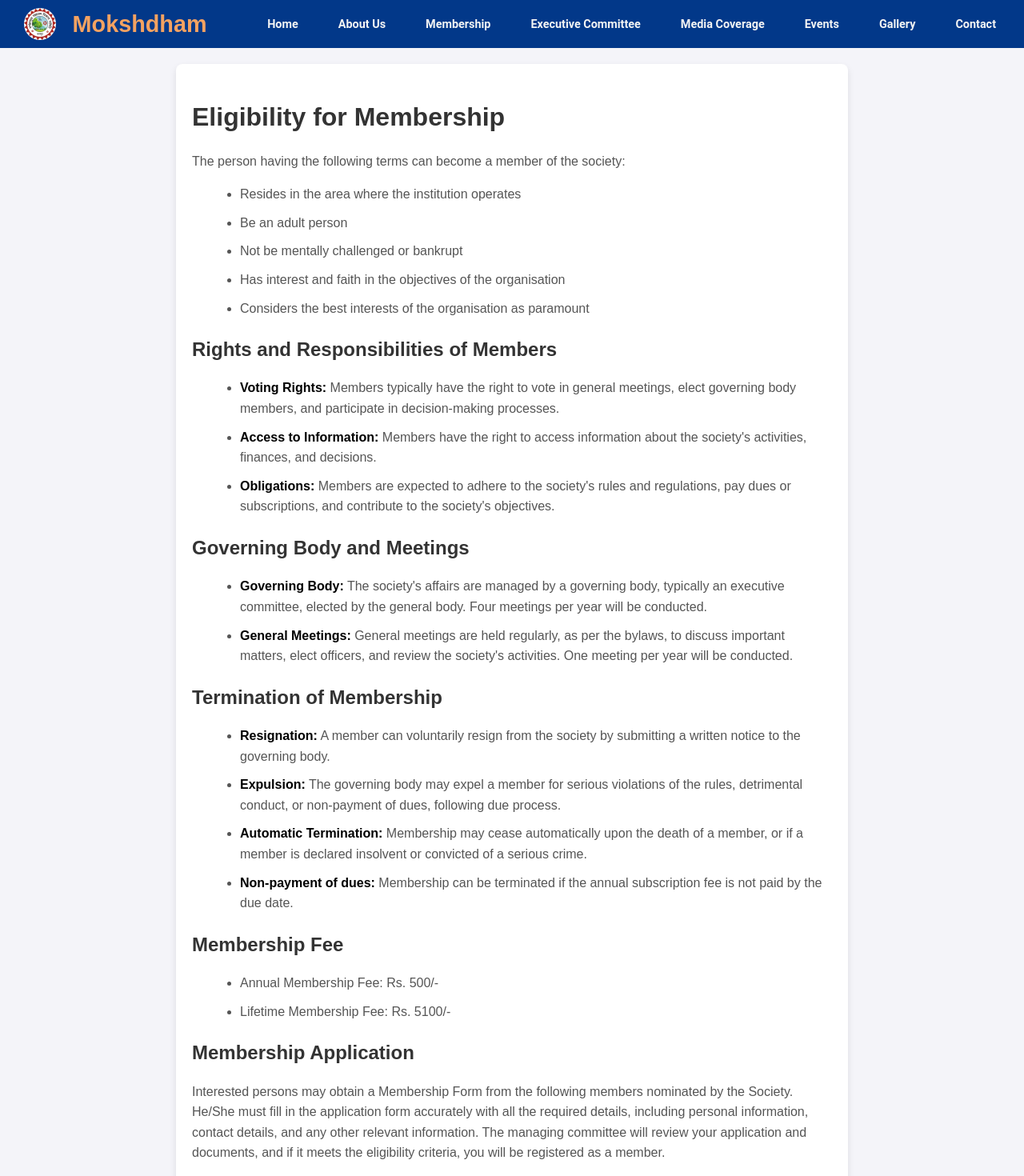
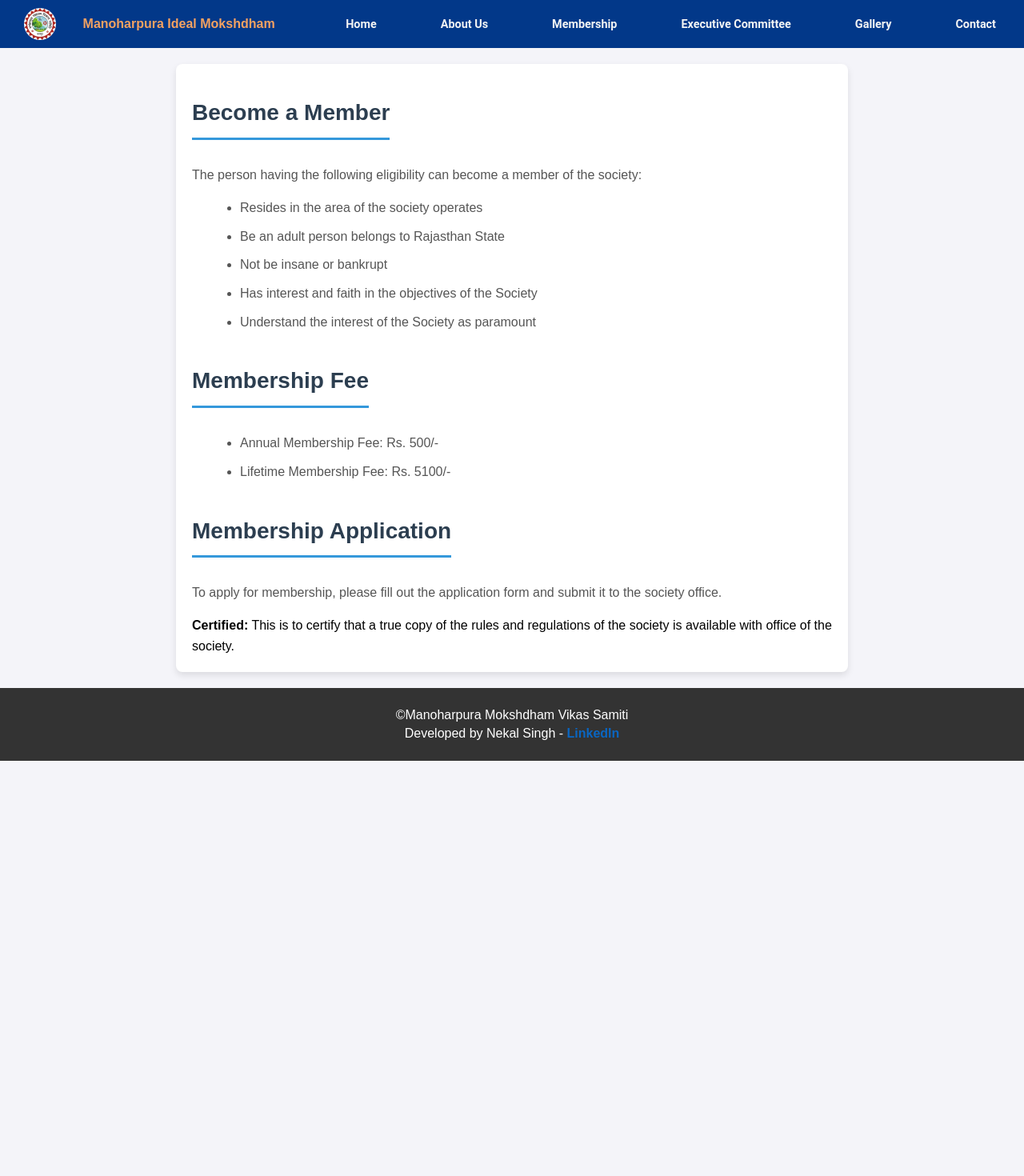
Before and after one commit to nekalsalaria/05_mokshdham, a React (Vite) app in the folder frontend/: page /membership in a window 1280 px wide. Shown: the top 1470 px of the page at 80% size. After the commit the page ends 951 px from the top, so only its background shows below. Built offline with nearby package versions, Linux system fonts and the light colour scheme.

Commit message:
change navbar and membership styles

```diff
--- a/frontend/src/components/Membership.jsx
+++ b/frontend/src/components/Membership.jsx
@@ -4,53 +4,14 @@ import "../css/membership.css";
 const Membership = () => {
   return (
     <div className="membership">
-      <h1>Eligibility for Membership</h1>
-      <p>The person having the following terms can become a member of the society:</p>
+      <h1>Become a Member</h1>
+      <p>The person having the following eligibility can become a member of the society:</p>
       <ul>
-        <li>Resides in the area where the institution operates</li>
-        <li>Be an adult person</li>
-        <li>Not be mentally challenged or bankrupt</li>
-        <li>Has interest and faith in the objectives of the organisation</li>
-        <li>Considers the best interests of the organisation as paramount</li>
-      </ul>
-
-      <h2>Rights and Responsibilities of Members</h2>
-      <ul>
-        <li>
-          <strong>Voting Rights:</strong> Members typically have the right to vote in general meetings, elect governing body members, and participate in decision-making processes.
-        </li>
-        <li>
-          <strong>Access to Information:</strong> Members have the right to access information about the society's activities, finances, and decisions.
-        </li>
-        <li>
-          <strong>Obligations:</strong> Members are expected to adhere to the society's rules and regulations, pay dues or subscriptions, and contribute to the society's objectives.
-        </li>
-      </ul>
-
-      <h2>Governing Body and Meetings</h2>
-      <ul>
-        <li>
-          <strong>Governing Body:</strong> The society's affairs are managed by a governing body, typically an executive committee, elected by the general body. Four meetings per year will be conducted.
-        </li>
-        <li>
-          <strong>General Meetings:</strong> General meetings are held regularly, as per the bylaws, to discuss important matters, elect officers, and review the society's activities. One meeting per year will be conducted.
-        </li>
-      </ul>
-
-      <h2>Termination of Membership</h2>
-      <ul>
-        <li>
-          <strong>Resignation:</strong> A member can voluntarily resign from the society by submitting a written notice to the governing body.
-        </li>
-        <li>
-          <strong>Expulsion:</strong> The governing body may expel a member for serious violations of the rules, detrimental conduct, or non-payment of dues, following due process.
-        </li>
-        <li>
-          <strong>Automatic Termination:</strong> Membership may cease automatically upon the death of a member, or if a member is declared insolvent or convicted of a serious crime.
-        </li>
-        <li>
-          <strong>Non-payment of dues:</strong> Membership can be terminated if the annual subscription fee is not paid by the due date.
-        </li>
+        <li>Resides in the area of the society operates</li>
+        <li>Be an adult person belongs to Rajasthan State</li>
+        <li>Not be insane or bankrupt</li>
+        <li>Has interest and faith in the objectives of the Society</li>
+        <li>Understand the interest of the Society as paramount</li>
       </ul>
 
       <h2>Membership Fee</h2>
@@ -60,17 +21,10 @@ const Membership = () => {
       </ul>
 
       <h2>Membership Application</h2>
-      <p>
-        Interested persons may obtain a Membership Form from the following members nominated by the Society. He/She must fill in the application form accurately with all the required details, including personal information, contact details, and any other relevant information. The managing committee will review your application and documents, and if it meets the eligibility criteria, you will be registered as a member.
-      </p>
-      <ul>
-        <li>Mr. Shankar Lal Mourya - +91 9782154208</li>
-        <li>Mr. Ashok Kumar Joshi - +91 8239630520</li>
-      </ul>
+      <p>To apply for membership, please fill out the application form and submit it to the society office.</p>
 
-      <p>
-        <strong>Certified:</strong> This is the true copy of the Rules and Regulations available with the society.
-      </p>
+        <strong>Certified:</strong> This is to certify that a true copy of the rules and regulations of the society is available with office of the society.
+
     </div>
   );
 };
--- a/frontend/src/components/Navbar.jsx
+++ b/frontend/src/components/Navbar.jsx
@@ -12,7 +12,7 @@ const Navbar = () => {
   return (
     <nav className="navbar">
       <img src={logo} alt="Mokshdham Logo" />
-      <h1 className="logo">Mokshdham</h1>
+      <h1 className="logo">Manoharpura Ideal Mokshdham</h1>
 
       <ul className={isMobile ? "nav-links-mobile" : "nav-links"} onClick={() => setIsMobile(false)}>
         <li><Link to="/">Home</Link></li>
@@ -26,11 +26,11 @@ const Navbar = () => {
         </li>
 
         <li><Link to="/executive-members">Executive Committee</Link></li>
-        <li><Link to="/media">Media Coverage</Link></li>
+        {/* <li><Link to="/media">Media Coverage</Link></li> */}
 
-        <li className="dropdown">
+        {/* <li className="dropdown">
           <Link to="/events">Events</Link>
-        </li>
+        </li> */}
 
         <li className="dropdown">
           <Link to="/gallery">Gallery</Link>
--- a/frontend/src/css/membership.css
+++ b/frontend/src/css/membership.css
@@ -11,8 +11,13 @@
 
 .membership h1,
 .membership h2 {
-    color: #333333; /* Darker text for headings */
-    margin-bottom: 10px;
+    text-decoration: none;
+    color: #2c3e50; /* Darker heading color */
+    font-size: 28px;
+    margin-bottom: 15px;
+    border-bottom: 3px solid #3498db; /* Blue border for emphasis */
+    display: inline-block;
+    padding-bottom: 8px;
 }
 
 .membership p {
--- a/frontend/src/css/navbar.css
+++ b/frontend/src/css/navbar.css
@@ -18,7 +18,7 @@ body{
 
 /* Logo styling */
 .logo {
-  font-size: 1.8rem;
+  font-size: 1rem;
   font-weight: bold;
   color: #f4a261;
   cursor: pointer;
@@ -29,7 +29,7 @@ body{
 .nav-links {
   display: flex;
   list-style: none;
-  gap: 20px;
+  gap: 50px;
 }
 
 .nav-links li {
```
